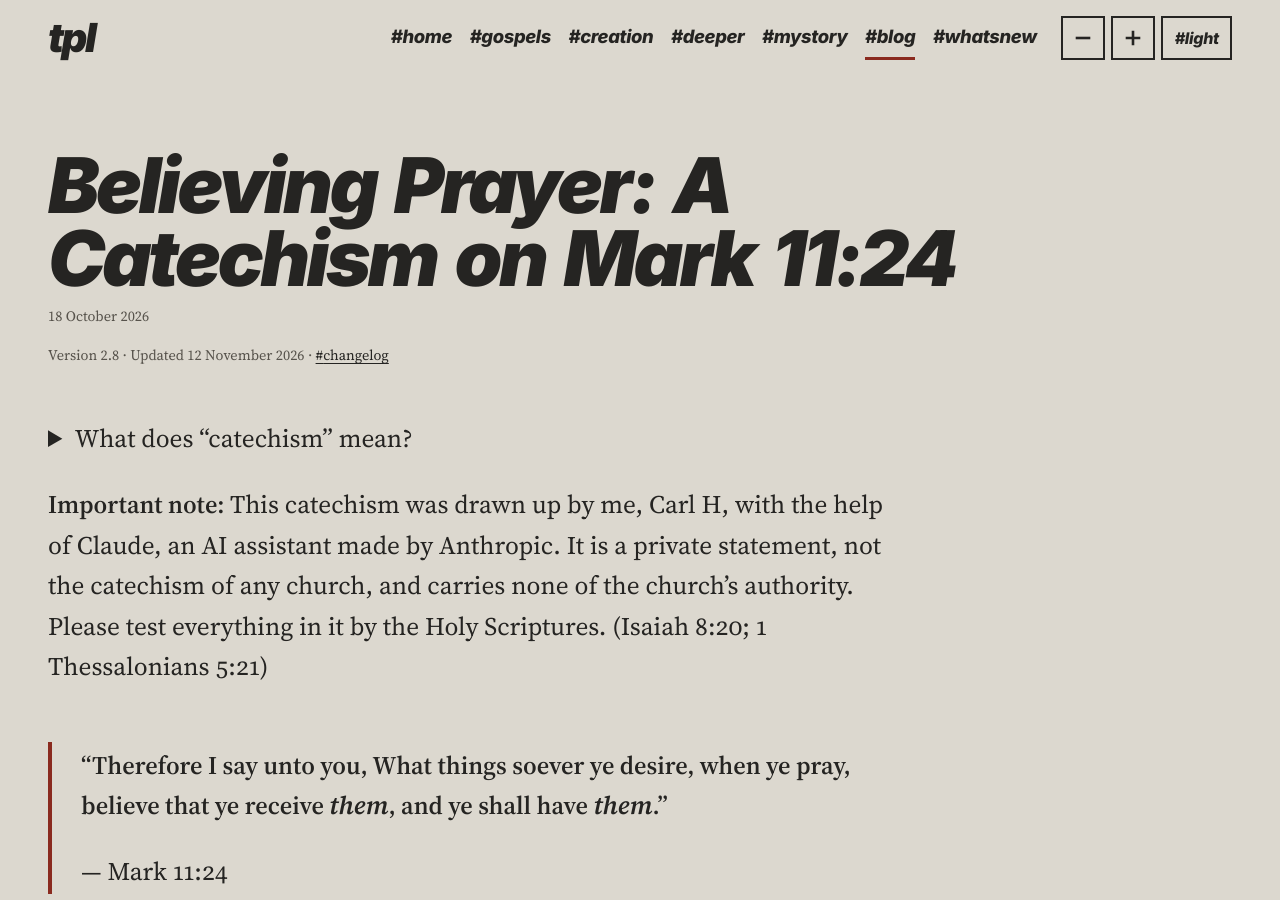
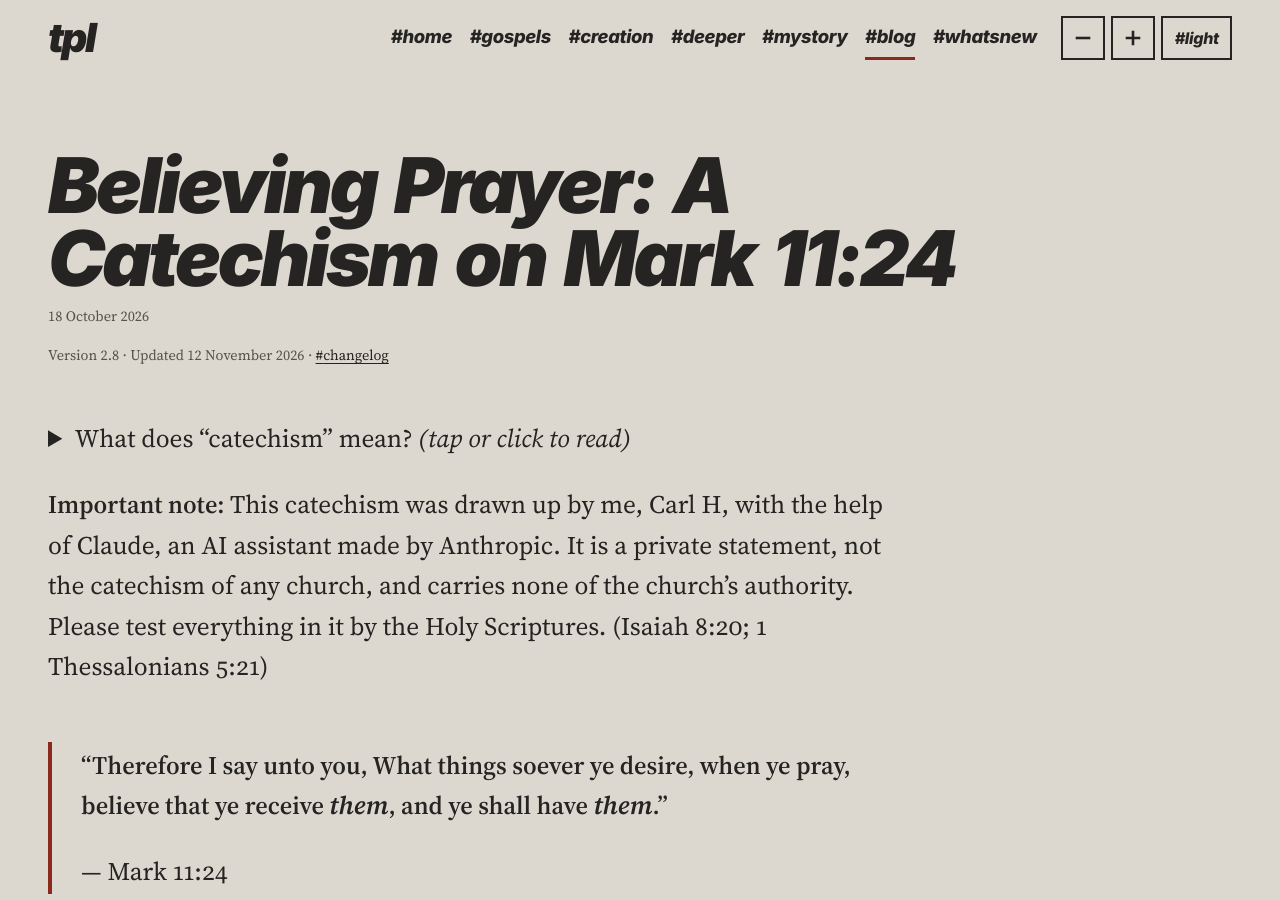
Before and after one commit to ForestWalkUK/truthpeaceandlove, a Jekyll site: the page built from _posts/2026-10-18-believing-prayer-catechism-mark-11-24.md, in a window 1280 px wide and 900 px high. Built offline with Jekyll 4.4.1, drawn with Linux system fonts in a browser that asks for light colours; some of the changed text lies outside the part shown.

Commit message:
Catechism page: make the explanation of catechism look clickable
Co-Authored-By: Claude Opus 5.5 <noreply@anthropic.com>

```diff
--- a/_config.yml
+++ b/_config.yml
@@ -3,7 +3,7 @@ lang: en-GB
 url: "https://forestwalkuk.github.io"
 baseurl: "/truthpeaceandlove"
 markdown: kramdown
-site_version: "5.8"
+site_version: "5.9"
 strapline: Found in Jesus Christ
 exclude:
   - README.md
--- a/_includes/catechism-meaning.html
+++ b/_includes/catechism-meaning.html
@@ -1,4 +1,4 @@
 <details style="margin-bottom: 1em">
-<summary>What does “catechism” mean?</summary>
+<summary style="cursor: pointer">What does “catechism” mean? <em>(tap or click to read)</em></summary>
 <p>The word “catechism” comes from the Greek <em>katēcheō</em>, meaning to teach by word of mouth, literally to “sound down” into someone’s ears (it is related to our word “echo”). The New Testament uses it of being taught the things of God: Luke wrote his Gospel so that Theophilus might know the certainty of the things “wherein thou hast been instructed” (Luke 1:4). A catechism, then, is simply a way of teaching by questions and answers, so that the main truths of a subject can be learned, remembered and passed on. Christians have used catechisms in this way for centuries, especially to teach children and those new to the faith.</p>
 </details>
```
Also changed, not shown: CHANGELOG.txt.
